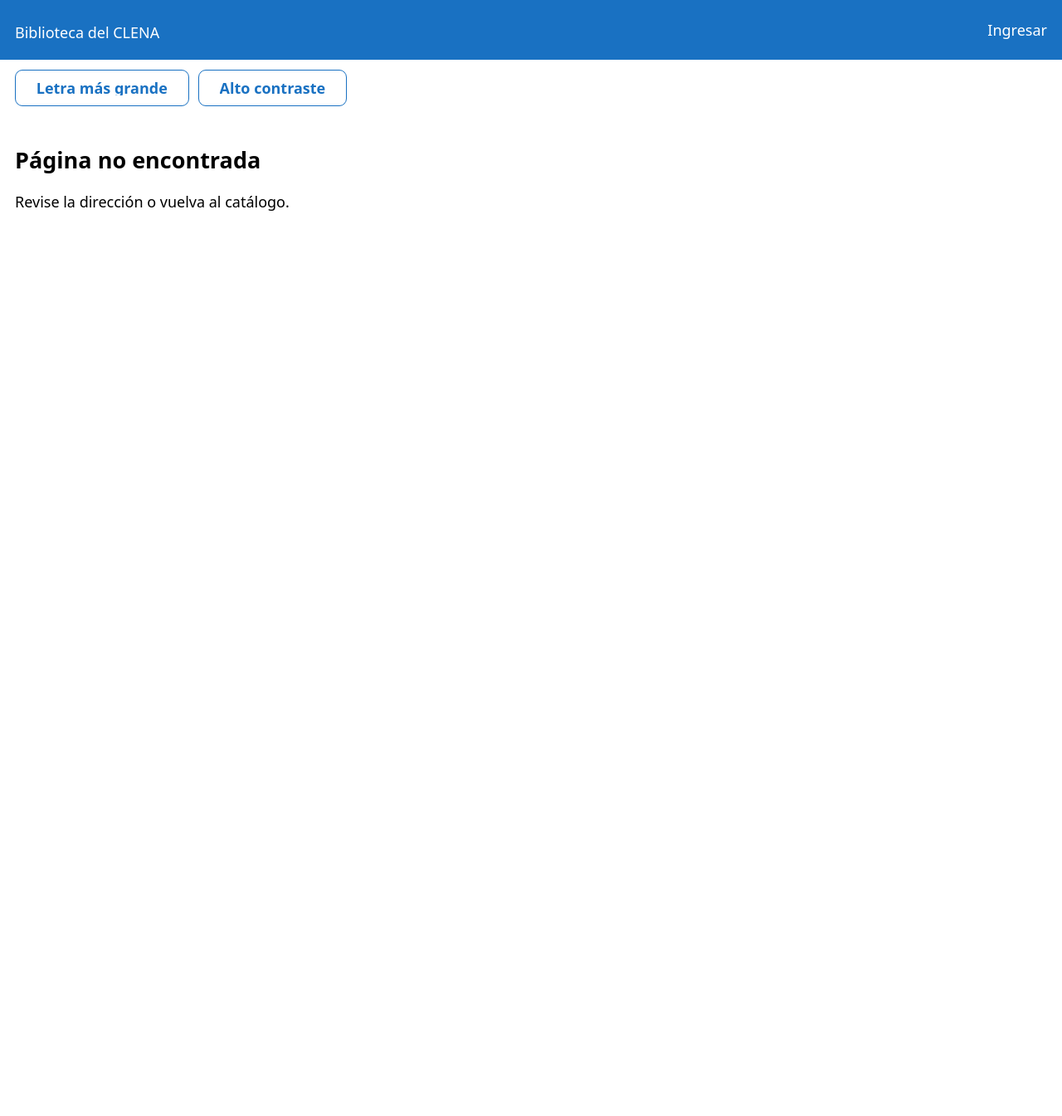
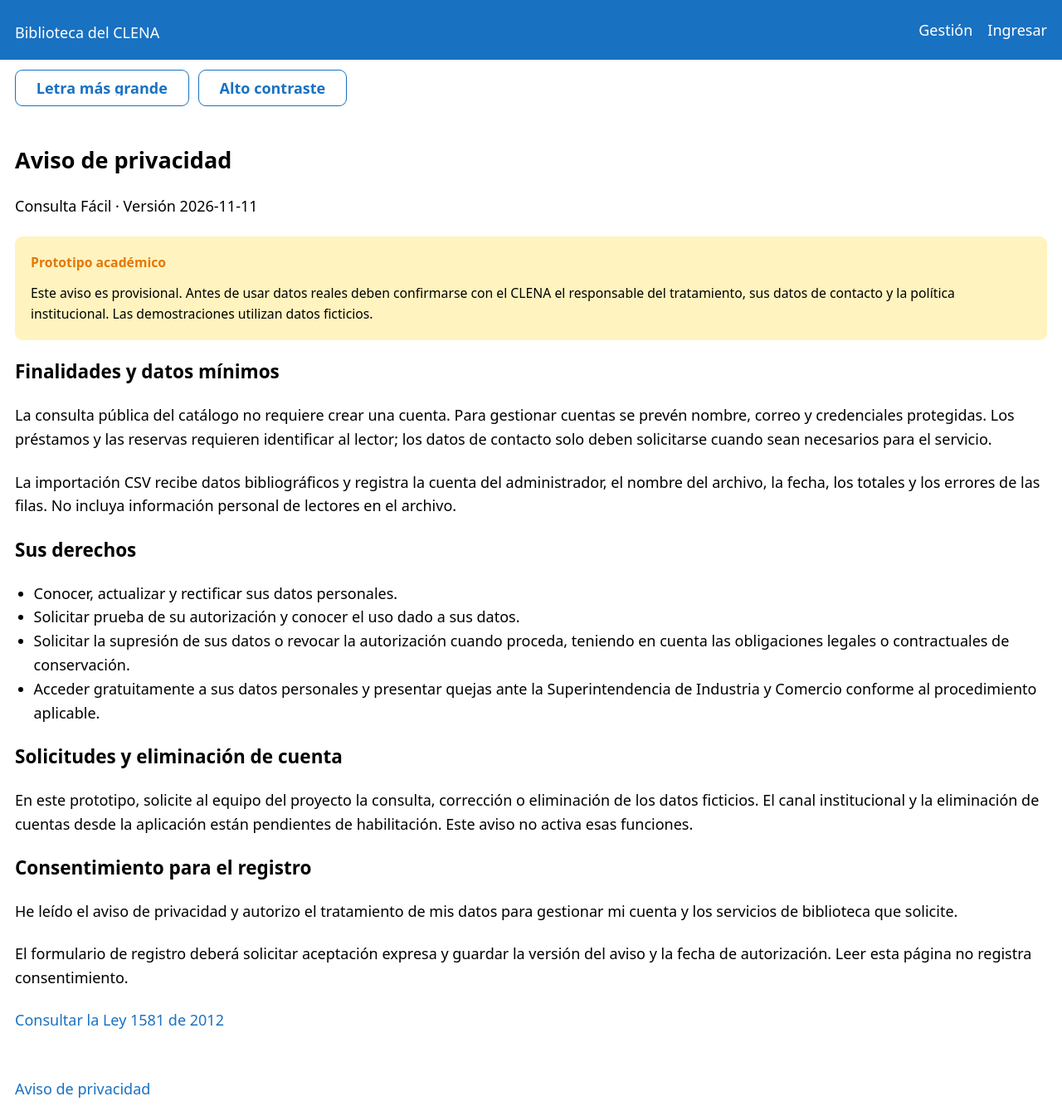
Before and after one commit to ByRAPG/clena-catalogo-biblioteca, a React (Vite) app in the folder frontend/: page /privacidad in a window 1280 px wide. Shown: the whole page at 83% size. Before the commit the page ends 800 px from the top, so only its background shows below. Built offline with nearby package versions, Linux system fonts and the light colour scheme; no server answers.

Commit message:
feat(frontend): agrega importación CSV y aviso de privacidad

```diff
--- a/frontend/src/app/layout.tsx
+++ b/frontend/src/app/layout.tsx
@@ -3,10 +3,6 @@ import { Link, Outlet } from 'react-router-dom'
 import { AccesibilidadProvider } from '../features/accessibility/accesibilidad-provider'
 import { ControlesAccesibilidad } from '../features/accessibility/controles-accesibilidad'
 
-/**
- * Marco común de las pantallas públicas. El enlace «Saltar al contenido» es
- * requisito de accesibilidad: aparece al tabular y lleva directo al <main>.
- */
 export function Layout() {
   return (
     <AccesibilidadProvider>
@@ -22,9 +18,14 @@ export function Layout() {
                 Biblioteca del CLENA
               </Anchor>
             </Title>
-            <Anchor component={Link} to="/ingresar" c="white">
-              Ingresar
-            </Anchor>
+            <Group>
+              <Anchor component={Link} to="/gestion" c="white">
+                Gestión
+              </Anchor>
+              <Anchor component={Link} to="/ingresar" c="white">
+                Ingresar
+              </Anchor>
+            </Group>
           </Group>
         </Container>
       </Box>
@@ -36,6 +37,11 @@ export function Layout() {
       <Container component="main" id="contenido" size="lg" py="xl">
         <Outlet />
       </Container>
+      <Container component="footer" size="lg" py="md">
+        <Anchor component={Link} to="/privacidad">
+          Aviso de privacidad
+        </Anchor>
+      </Container>
     </AccesibilidadProvider>
   )
 }
--- a/frontend/src/app/rutas.tsx
+++ b/frontend/src/app/rutas.tsx
@@ -2,16 +2,13 @@ import { Route, Routes } from 'react-router-dom'
 import { PaginaIngreso } from '../features/auth/pagina-ingreso'
 import { PaginaDetalleObra } from '../features/catalog/pagina-detalle-obra'
 import { PaginaGestion } from '../features/catalog/pagina-gestion'
+import { PaginaImportacion } from '../features/catalog/pagina-importacion'
+import { PaginaPrivacidad } from '../features/privacy/pagina-privacidad'
 import { PaginaBusqueda } from '../features/search/pagina-busqueda'
 import { Layout } from './layout'
 import { PaginaMensaje } from './pagina-mensaje'
 import { RutaProtegida } from './ruta-protegida'
 
-/**
- * Mapa de rutas (T-03).
- * Públicas: búsqueda, detalle de la obra e ingreso.
- * Protegidas: gestión del catálogo, solo ADMIN o STAFF.
- */
 export function Rutas() {
   return (
     <Routes>
@@ -19,6 +16,15 @@ export function Rutas() {
         <Route index element={<PaginaBusqueda />} />
         <Route path="obras/:id" element={<PaginaDetalleObra />} />
         <Route path="ingresar" element={<PaginaIngreso />} />
+        <Route path="privacidad" element={<PaginaPrivacidad />} />
+        <Route
+          path="gestion/importar"
+          element={
+            <RutaProtegida roles={['ADMIN']}>
+              <PaginaImportacion />
+            </RutaProtegida>
+          }
+        />
         <Route
           path="gestion"
           element={
--- /dev/null
+++ b/frontend/src/features/catalog/importar-catalogo.api.ts
@@ -0,0 +1,24 @@
+import { peticion } from '../../shared/api/client'
+
+export type ResultadoFila =
+  | { row: number; status: 'created' | 'updated' }
+  | { row: number; status: 'failed'; field?: string; error: string }
+
+export interface ReporteImportacion {
+  created: number
+  updated: number
+  failed: number
+  rows: ResultadoFila[]
+}
+
+export function importarCatalogo(
+  content: string,
+  fileName: string,
+  token: string,
+) {
+  return peticion<ReporteImportacion>('/catalog/imports', {
+    metodo: 'POST',
+    cuerpo: { content, fileName },
+    token,
+  })
+}
--- a/frontend/src/features/catalog/pagina-gestion.tsx
+++ b/frontend/src/features/catalog/pagina-gestion.tsx
@@ -1,13 +1,20 @@
-import { Stack, Text, Title } from '@mantine/core'
+import { Anchor, Stack, Text, Title } from '@mantine/core'
+import { Link } from 'react-router-dom'
+import { useSesion } from '../auth/sesion-context'
 import { SeccionCodigosQr } from '../qr/seccion-codigos-qr'
 
-/** Pantalla del personal: alta y edición del catálogo (HU-10, HU-11, HU-19). */
 export function PaginaGestion() {
+  const { sesion } = useSesion()
   return (
     <Stack gap="xl">
       <Stack gap="md">
         <Title order={2}>Gestión del catálogo</Title>
         <Text>Solo visible para el personal del CLENA.</Text>
+        {sesion?.rol === 'ADMIN' && (
+          <Anchor component={Link} to="/gestion/importar">
+            Importar catálogo desde CSV
+          </Anchor>
+        )}
       </Stack>
       <SeccionCodigosQr />
     </Stack>
--- /dev/null
+++ b/frontend/src/features/catalog/pagina-importacion.tsx
@@ -0,0 +1,147 @@
+import { useState, type FormEvent } from 'react'
+import {
+  Alert,
+  Anchor,
+  Button,
+  FileInput,
+  Stack,
+  Table,
+  Text,
+  Title,
+} from '@mantine/core'
+import { Link } from 'react-router-dom'
+import { useSesion } from '../auth/sesion-context'
+import { apiUrl } from '../../shared/api/client'
+import {
+  importarCatalogo,
+  type ReporteImportacion,
+} from './importar-catalogo.api'
+
+export function PaginaImportacion() {
+  const { sesion } = useSesion()
+  const [archivo, setArchivo] = useState<File | null>(null)
+  const [reporte, setReporte] = useState<ReporteImportacion | null>(null)
+  const [error, setError] = useState('')
+  const [ocupado, setOcupado] = useState(false)
+
+  async function importar(evento: FormEvent<HTMLFormElement>) {
+    evento.preventDefault()
+    if (!archivo || !sesion || ocupado) return
+    setError('')
+    setReporte(null)
+    if (!archivo.name.toLowerCase().endsWith('.csv')) {
+      setError(
+        'Seleccione un archivo CSV. Puede guardar su archivo Excel como CSV UTF-8.',
+      )
+      return
+    }
+    if (archivo.size > 1000000) {
+      setError('El archivo debe ocupar como máximo 1 MB.')
+      return
+    }
+    setOcupado(true)
+    try {
+      const contenido = await archivo.text()
+      const resultado = await importarCatalogo(
+        contenido,
+        archivo.name,
+        sesion.token,
+      )
+      setReporte(resultado)
+    } catch (causa: unknown) {
+      setError(
+        causa instanceof Error
+          ? causa.message
+          : 'No se pudo completar la importación',
+      )
+    } finally {
+      setOcupado(false)
+    }
+  }
+
+  return (
+    <Stack gap="lg">
+      <Title order={2}>Importar catálogo desde CSV</Title>
+      <Text>
+        Las filas válidas se importan aunque otras tengan errores. Puede guardar
+        un archivo Excel como CSV UTF-8.
+      </Text>
+      <Anchor
+        href={`${apiUrl}/catalog/imports/template`}
+        download="plantilla-catalogo.csv"
+      >
+        Descargar plantilla de ejemplo
+      </Anchor>
+      <Text>
+        Use datos bibliográficos ficticios o autorizados. No incluya datos
+        personales de lectores.
+      </Text>
+      <Anchor component={Link} to="/privacidad">
+        Consultar aviso de privacidad
+      </Anchor>
+      <form onSubmit={importar}>
+        <Stack>
+          <FileInput
+            label="Archivo CSV"
+            description="CSV UTF-8 separado por comas. Máximo 1 MB."
+            accept=".csv,text/csv"
+            value={archivo}
+            disabled={ocupado}
+            onChange={(nuevo) => {
+              setArchivo(nuevo)
+              setReporte(null)
+              setError('')
+            }}
+          />
+          <Button type="submit" loading={ocupado} disabled={!archivo}>
+            Importar
+          </Button>
+        </Stack>
+      </form>
+      {error && (
+        <Alert role="alert" color="red" title="No se completó la importación">
+          {error}
+        </Alert>
+      )}
+      {reporte && (
+        <Stack>
+          <Text role="status">
+            Ejemplares creados: {reporte.created}. Actualizados:{' '}
+            {reporte.updated}. Filas con errores: {reporte.failed}.
+          </Text>
+          <Table.ScrollContainer minWidth={500}>
+            <Table captionSide="top">
+              <Table.Caption>Reporte de importación por fila</Table.Caption>
+              <Table.Thead>
+                <Table.Tr>
+                  <Table.Th>Fila</Table.Th>
+                  <Table.Th>Resultado</Table.Th>
+                  <Table.Th>Detalle</Table.Th>
+                </Table.Tr>
+              </Table.Thead>
+              <Table.Tbody>
+                {reporte.rows.map((fila) => (
+                  <Table.Tr key={fila.row}>
+                    <Table.Td>{fila.row}</Table.Td>
+                    <Table.Td>
+                      {fila.status === 'created'
+                        ? 'Creado'
+                        : fila.status === 'updated'
+                          ? 'Actualizado'
+                          : 'Error'}
+                    </Table.Td>
+                    <Table.Td>
+                      {fila.status === 'failed'
+                        ? `${fila.field ? `${fila.field}: ` : ''}${fila.error}`
+                        : 'Importado correctamente'}
+                    </Table.Td>
+                  </Table.Tr>
+                ))}
+              </Table.Tbody>
+            </Table>
+          </Table.ScrollContainer>
+        </Stack>
+      )}
+    </Stack>
+  )
+}
--- /dev/null
+++ b/frontend/src/features/privacy/pagina-privacidad.tsx
@@ -0,0 +1,74 @@
+import { Alert, Anchor, List, Stack, Text, Title } from '@mantine/core'
+
+export const VERSION_AVISO_PRIVACIDAD = '2026-11-11'
+
+export const TEXTO_CONSENTIMIENTO =
+  'He leído el aviso de privacidad y autorizo el tratamiento de mis datos para gestionar mi cuenta y los servicios de biblioteca que solicite.'
+
+export function PaginaPrivacidad() {
+  return (
+    <Stack gap="lg">
+      <Title order={2}>Aviso de privacidad</Title>
+      <Text>Consulta Fácil · Versión {VERSION_AVISO_PRIVACIDAD}</Text>
+      <Alert title="Prototipo académico" color="yellow">
+        Este aviso es provisional. Antes de usar datos reales deben confirmarse
+        con el CLENA el responsable del tratamiento, sus datos de contacto y la
+        política institucional. Las demostraciones utilizan datos ficticios.
+      </Alert>
+      <Title order={3}>Finalidades y datos mínimos</Title>
+      <Text>
+        La consulta pública del catálogo no requiere crear una cuenta. Para
+        gestionar cuentas se prevén nombre, correo y credenciales protegidas.
+        Los préstamos y las reservas requieren identificar al lector; los datos
+        de contacto solo deben solicitarse cuando sean necesarios para el
+        servicio.
+      </Text>
+      <Text>
+        La importación CSV recibe datos bibliográficos y registra la cuenta del
+        administrador, el nombre del archivo, la fecha, los totales y los
+        errores de las filas. No incluya información personal de lectores en el
+        archivo.
+      </Text>
+      <Title order={3}>Sus derechos</Title>
+      <List>
+        <List.Item>
+          Conocer, actualizar y rectificar sus datos personales.
+        </List.Item>
+        <List.Item>
+          Solicitar prueba de su autorización y conocer el uso dado a sus datos.
+        </List.Item>
+        <List.Item>
+          Solicitar la supresión de sus datos o revocar la autorización cuando
+          proceda, teniendo en cuenta las obligaciones legales o contractuales
+          de conservación.
+        </List.Item>
+        <List.Item>
+          Acceder gratuitamente a sus datos personales y presentar quejas ante
+          la Superintendencia de Industria y Comercio conforme al procedimiento
+          aplicable.
+        </List.Item>
+      </List>
+      <Title order={3}>Solicitudes y eliminación de cuenta</Title>
+      <Text>
+        En este prototipo, solicite al equipo del proyecto la consulta,
+        corrección o eliminación de los datos ficticios. El canal institucional
+        y la eliminación de cuentas desde la aplicación están pendientes de
+        habilitación. Este aviso no activa esas funciones.
+      </Text>
+      <Title order={3}>Consentimiento para el registro</Title>
+      <Text>{TEXTO_CONSENTIMIENTO}</Text>
+      <Text>
+        El formulario de registro deberá solicitar aceptación expresa y guardar
+        la versión del aviso y la fecha de autorización. Leer esta página no
+        registra consentimiento.
+      </Text>
+      <Anchor
+        href="https://normograma.dian.gov.co/dian/compilacion/docs/ley_1581_2012.htm"
+        target="_blank"
+        rel="noreferrer"
+      >
+        Consultar la Ley 1581 de 2012
+      </Anchor>
+    </Stack>
+  )
+}
```
Also changed, not shown: 1 other file (tests, documents, lock files or other folders).
